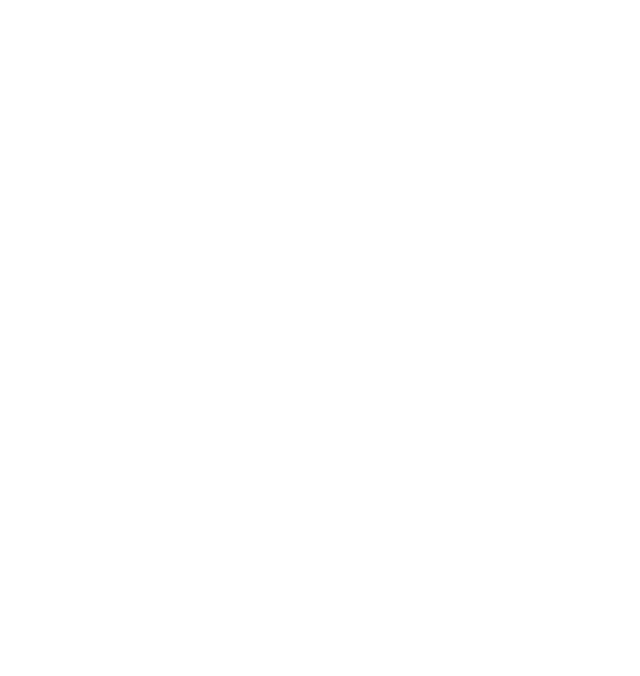
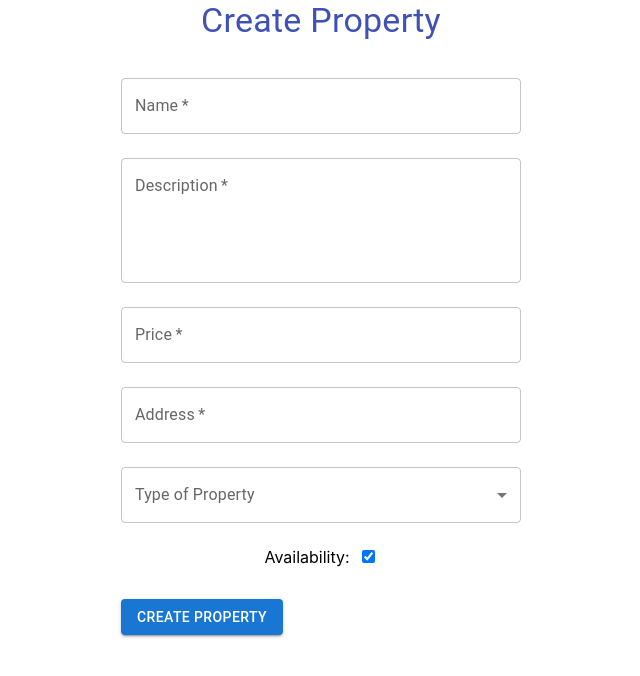
Before and after one commit to nishant219/Full-Stack-Assignment--Reunion, a React (Create React App) app in the folder client/: page /create-property in a window 1280 px wide. Shown: the top 676 px of the page, without its empty margins (319-959 px from the left). Built offline with nearby package versions, Linux system fonts and the light colour scheme.

Commit message:
listing page added

```diff
--- a/client/package.json
+++ b/client/package.json
@@ -13,6 +13,7 @@
     "@testing-library/user-event": "^13.5.0",
     "react": "^18.2.0",
     "react-dom": "^18.2.0",
+    "react-router-dom": "^6.19.0",
     "react-scripts": "5.0.1",
     "web-vitals": "^2.1.4"
   },
--- a/client/src/App.js
+++ b/client/src/App.js
@@ -1,19 +1,26 @@
-import logo from './logo.svg';
+import React from 'react';
+import { BrowserRouter as Router, Routes, Route } from 'react-router-dom';
 import './App.css';
-// import SignIn from './pages/SignIn';
-// import SignUp from './pages/SignUp';
-// import PropertyListing from './pages/PropertyListing';
-// import Footer from './pages/Footer';
+
+import SignIn from './pages/SignIn';
+import SignUp from './pages/SignUp';
+import PropertyListing from './pages/PropertyListing';
+import Footer from './components/Footer';
+import CreateProperty from './pages/CreateProperty';
 
 function App() {
   return (
     <div className="App">
-
-      {/* <SignIn /> */}
-      {/* <SignUp /> */}
-      {/* <PropertyListing /> */}
-      {/* <Footer /> */}
-
+      <Router>
+        <Routes>
+          {/* Add your other routes here */}
+          <Route path="/signin" element={<SignIn />} />
+          <Route path="/signup" element={<SignUp />} />
+          <Route path="/" element={<PropertyListing />} />
+          <Route path="/footer" element={<Footer />} />
+          <Route path="/create-property" element={<CreateProperty />} />
+        </Routes>
+      </Router>
     </div>
   );
 }
--- a/client/src/components/PropertyCard.js
+++ b/client/src/components/PropertyCard.js
@@ -2,46 +2,11 @@ import React from 'react';
 import Card from '@mui/material/Card';
 import CardContent from '@mui/material/CardContent';
 import Typography from '@mui/material/Typography';
-import Button from '@mui/material/Button';
-import { makeStyles } from '@mui/styles';
-
-const useStyles = makeStyles((theme) => ({
-  card: {
-    width: '300px',
-    margin: '16px',
-    boxShadow: '0 4px 8px rgba(0, 0, 0, 0.1)',
-    transition: 'transform 0.3s',
-    '&:hover': {
-      transform: 'scale(1.05)',
-    },
-  },
-  cardContent: {
-    display: 'flex',
-    flexDirection: 'column',
-    alignItems: 'center',
-    // padding: theme.spacing(2),
-    padding: theme => theme.spacing(2)
-  },
-  propertyType: {
-    // marginTop: theme.spacing(1),
-    marginTop: theme => theme.spacing(1),
-    textTransform: 'uppercase',
-    fontWeight: 'bold',
-    color: theme.palette.primary.main,
-  },
-  availability: {
-    // marginTop: theme.spacing(1),
-    marginTop: theme => theme.spacing(1),
-    color: (props) => (props.isAvailable ? theme.palette.success.main : theme.palette.error.main),
-  },
-}));
 
 const PropertyCard = ({ property }) => {
-  const classes = useStyles({ isAvailable: property.isAvailable });
-
   return (
-    <Card className={classes.card}>
-      <CardContent className={classes.cardContent}>
+    <Card style={{ width: '300px', margin: '16px' }}>
+      <CardContent>
         <Typography variant="h6" gutterBottom>
           {property.name}
         </Typography>
@@ -54,15 +19,12 @@ const PropertyCard = ({ property }) => {
         <Typography variant="body2" color="text.secondary">
           Address: {property.address}
         </Typography>
-        <Typography variant="body2" className={classes.propertyType}>
+        <Typography variant="body2" color="text.secondary">
           Type: {property.typeOfProperty}
         </Typography>
-        <Typography variant="body2" className={classes.availability}>
+        <Typography variant="body2" color="text.secondary">
           {property.isAvailable ? 'Available' : 'Not Available'}
         </Typography>
-        <Button variant="contained" color="primary" style={{ marginTop: '16px' }}>
-          View Details
-        </Button>
       </CardContent>
     </Card>
   );
--- /dev/null
+++ b/client/src/pages/CreateProperty.js
@@ -0,0 +1,185 @@
+import React, { useState, useEffect } from 'react';
+import Container from '@mui/material/Container';
+import Typography from '@mui/material/Typography';
+import TextField from '@mui/material/TextField';
+import Button from '@mui/material/Button';
+import Select from '@mui/material/Select';
+import MenuItem from '@mui/material/MenuItem';
+import FormControl from '@mui/material/FormControl';
+import InputLabel from '@mui/material/InputLabel';
+import { useNavigate, useParams } from 'react-router-dom';
+
+const PropertyForm = () => {
+  const navigate = useNavigate();
+  const { id } = useParams();
+
+  const [property, setProperty] = useState({
+    name: '',
+    description: '',
+    price: '',
+    address: '',
+    typeOfProperty: '',
+    isAvailable: true,
+  });
+
+  useEffect(() => {
+    // Fetch property details if editing an existing property
+    if (id) {
+      fetchPropertyDetails();
+    }
+  }, [id]);
+
+  const fetchPropertyDetails = async () => {
+    try {
+      const response = await fetch(`https://backend-reunion.vercel.app/api/property/${id}`);
+      const data = await response.json();
+      setProperty(data.data);
+    } catch (error) {
+      console.error('Error fetching property details:', error);
+    }
+  };
+
+  const handleChange = (e) => {
+    setProperty({
+      ...property,
+      [e.target.name]: e.target.value,
+    });
+  };
+
+  const handleSubmit = async (e) => {
+    e.preventDefault();
+
+    try {
+      const url = id ? `https://backend-reunion.vercel.app/api/property/${id}` : 'https://backend-reunion.vercel.app/api/property';
+      const method = id ? 'PUT' : 'POST';
+
+      const response = await fetch(url, {
+        method,
+        headers: {
+          'Content-Type': 'application/json',
+        },
+        body: JSON.stringify(property),
+      });
+
+      const data = await response.json();
+
+      if (response.ok) {
+        navigate('/property-listing'); // Redirect to the property listing page after successful creation/update
+      } else {
+        console.error('Error creating/updating property:', data.message);
+      }
+    } catch (error) {
+      console.error('Error creating/updating property:', error);
+    }
+  };
+
+  const handleDelete = async () => {
+    if (window.confirm('Are you sure you want to delete this property?')) {
+      try {
+        const response = await fetch(`https://backend-reunion.vercel.app/api/property/${id}`, {
+          method: 'DELETE',
+        });
+
+        const data = await response.json();
+
+        if (response.ok) {
+          navigate('/property-listing'); // Redirect to the property listing page after successful deletion
+        } else {
+          console.error('Error deleting property:', data.message);
+        }
+      } catch (error) {
+        console.error('Error deleting property:', error);
+      }
+    }
+  };
+
+  return (
+    <Container>
+      <Typography variant="h4" component="div" gutterBottom style={{ marginBottom: '20px', color: '#3f51b5' }}>
+        {id ? 'Edit Property' : 'Create Property'}
+      </Typography>
+
+      <form onSubmit={handleSubmit} style={{ display: 'flex', flexDirection: 'column', maxWidth: '400px', margin: 'auto' }}>
+        <TextField
+          label="Name"
+          variant="outlined"
+          fullWidth
+          name="name"
+          value={property.name}
+          onChange={handleChange}
+          required
+          margin="normal"
+        />
+        <TextField
+          label="Description"
+          variant="outlined"
+          fullWidth
+          name="description"
+          value={property.description}
+          onChange={handleChange}
+          required
+          margin="normal"
+          multiline
+          rows={4}
+        />
+        <TextField
+          label="Price"
+          variant="outlined"
+          fullWidth
+          name="price"
+          type="number"
+          value={property.price}
+          onChange={handleChange}
+          required
+          margin="normal"
+        />
+        <TextField
+          label="Address"
+          variant="outlined"
+          fullWidth
+          name="address"
+          value={property.address}
+          onChange={handleChange}
+          required
+          margin="normal"
+        />
+        <FormControl fullWidth variant="outlined" margin="normal">
+          <InputLabel>Type of Property</InputLabel>
+          <Select
+            label="Type of Property"
+            name="typeOfProperty"
+            value={property.typeOfProperty}
+            onChange={handleChange}
+            required
+          >
+            <MenuItem value="house">House</MenuItem>
+            <MenuItem value="apartment">Apartment</MenuItem>
+            <MenuItem value="townhouse">Townhouse</MenuItem>
+            <MenuItem value="land">Land</MenuItem>
+            <MenuItem value="commercial">Commercial</MenuItem>
+            <MenuItem value="other">Other</MenuItem>
+          </Select>
+        </FormControl>
+        <div style={{ marginTop: '16px', marginBottom: '16px' }}>
+          <label style={{ marginRight: '8px' }}>Availability:</label>
+          <input
+            type="checkbox"
+            name="isAvailable"
+            checked={property.isAvailable}
+            onChange={() => setProperty({ ...property, isAvailable: !property.isAvailable })}
+          />
+        </div>
+        <Button type="submit" variant="contained" color="primary" style={{ marginTop: '16px', alignSelf: 'flex-start' }}>
+          {id ? 'Update Property' : 'Create Property'}
+        </Button>
+        {id && (
+          <Button type="button" variant="contained" color="error" onClick={handleDelete} style={{ marginTop: '16px', alignSelf: 'flex-start' }}>
+            Delete Property
+          </Button>
+        )}
+      </form>
+    </Container>
+  );
+};
+
+export default PropertyForm;
```
Also changed, not shown: client/src/pages/Home.js (added, +12 -0 lines), client/src/components/Footer.js (renamed from client/src/pages/Footer.js), 1 other file (tests, documents, lock files or other folders).
